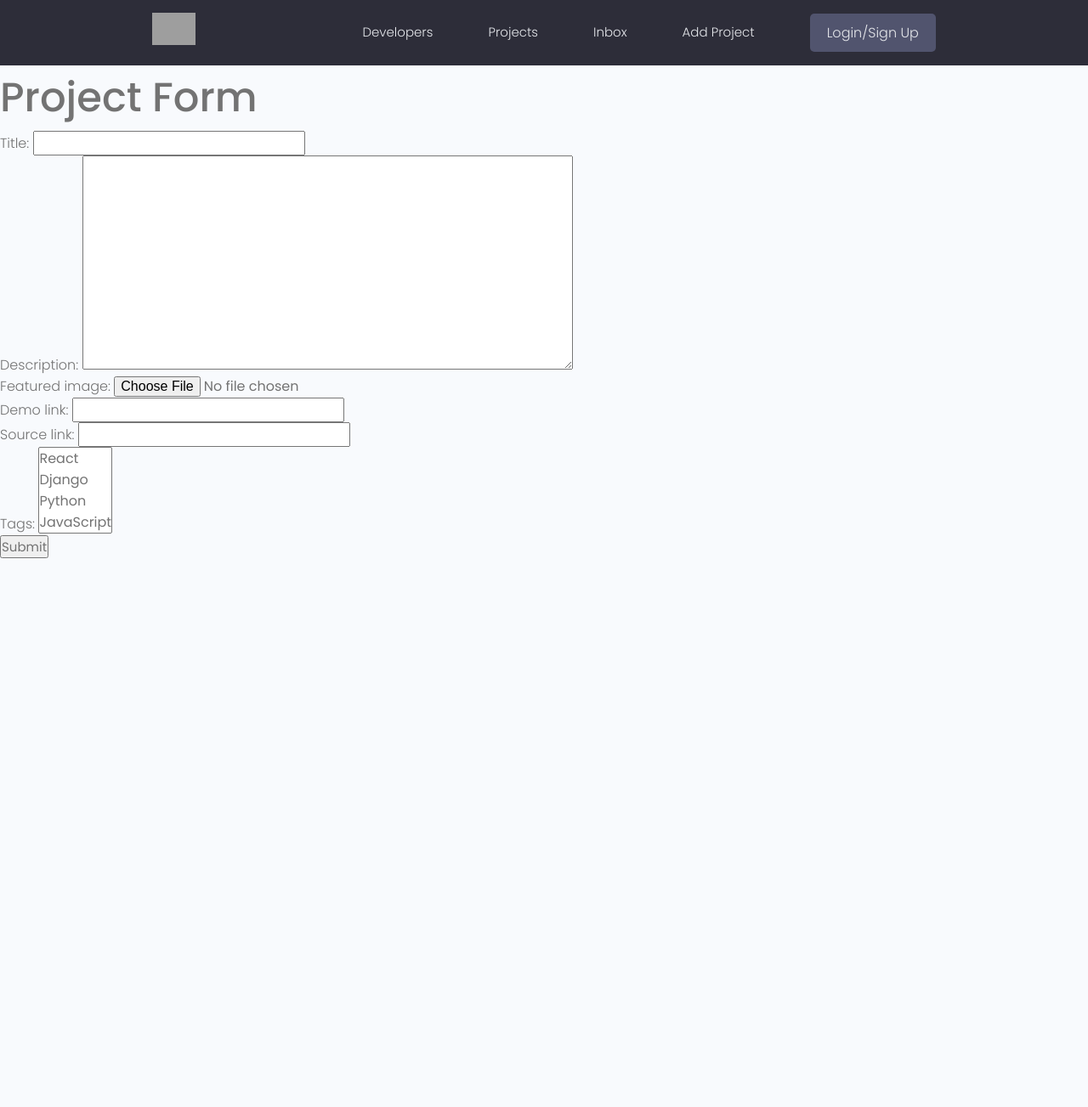
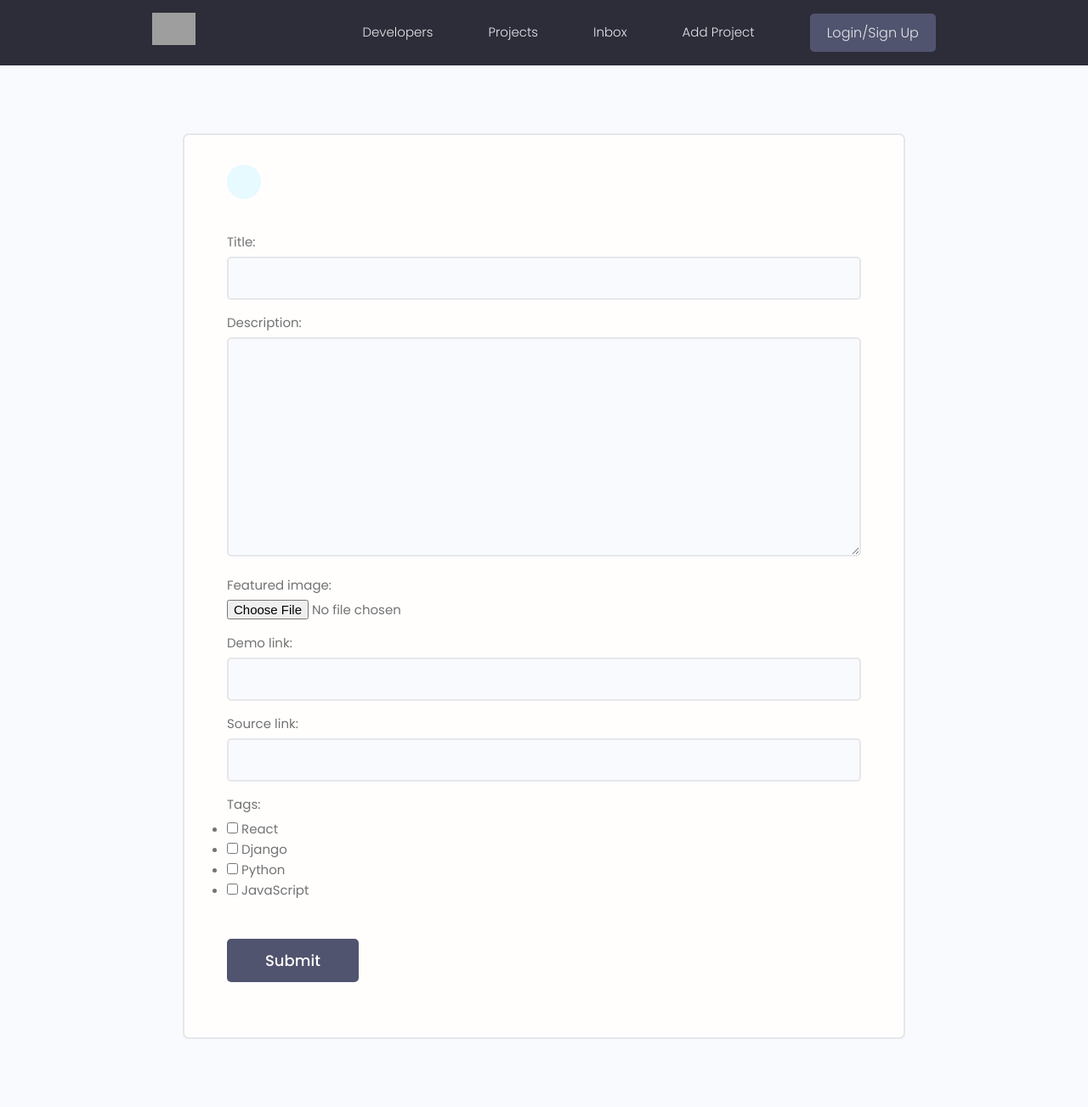
Before and after one commit to PrinceNarteh/dev-search, a Django app: page /create-project/ in a window 1280 px wide. Shown: the whole page at 85% size. Before the commit the page ends 657 px from the top, so only its background shows below. Run offline with Django 3.2, Linux system fonts and the light colour scheme; data comes from the database, SQL or seed files in the repository; some libraries are stand-ins or nearby versions; grey boxes are pictures that could not be loaded.

Commit message:
Style Form Page

```diff
--- a/projects/forms.py
+++ b/projects/forms.py
@@ -1,4 +1,5 @@
-from django.forms import ModelForm, fields
+from django import forms
+from django.forms import ModelForm
 from .models import Project
 
 
@@ -7,3 +8,15 @@ class ProjectForm(ModelForm):
         model = Project
         fields = ['title', 'description', 'featured_image',
                   'demo_link', 'source_link', 'tags']
+        widgets = {
+            'tags': forms.CheckboxSelectMultiple()
+        }
+
+    def __init__(self, *args, **kwargs):
+        super(ProjectForm, self).__init__(*args, **kwargs)
+
+        for _, field in self.fields.items():
+            field.widget.attrs.update({'class': 'input'})
+
+        # self.fields['title'].widget.attrs.update(
+        #     {'class': 'input', 'placeholder': 'Add title'})
--- a/projects/templates/projects/project_form.html
+++ b/projects/templates/projects/project_form.html
@@ -1,8 +1,26 @@
 {% extends 'main.html' %} {% block content %}
-<h1>Project Form</h1>
+<main class="formPage my-xl">
+  <div class="content-box">
+    <div class="formWrapper">
+      <a class="backButton" href="#"><i class="im im-angle-left"></i></a>
+      <br />
 
-<form method="POST" enctype="multipart/form-data">
-  {% csrf_token %} {{form.as_p}}
-  <input type="submit" />
-</form>
+      <form class="form" method="POST" enctype="multipart/form-data">
+        {% csrf_token %} {% for field in form %}
+        <!-- Input:Text -->
+        <div class="form__field">
+          <label for="formInput#text">{{field.label}}: </label>
+          {{ field }}
+        </div>
+        {% endfor %}
+
+        <input
+          class="btn btn--sub btn--lg my-md"
+          type="submit"
+          value="Submit"
+        />
+      </form>
+    </div>
+  </div>
+</main>
 {% endblock content %}
```
